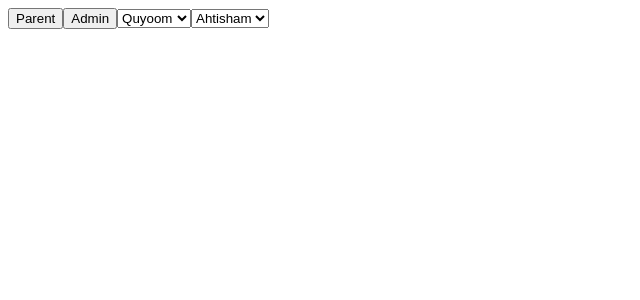
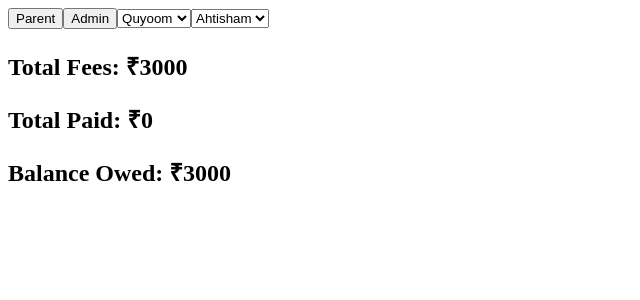
Before and after one commit to Ahtisham-1/fee-ease-react, a React (Vite) app: page / in a window 1280 px wide. Shown: the top 300 px of the page, without its empty margins (0-640 px from the left). Built offline with nearby package versions, Linux system fonts and the light colour scheme.

Commit message:
feat: Add transaction total and balance calculation

```diff
--- a/src/App.tsx
+++ b/src/App.tsx
@@ -1,6 +1,6 @@
 import { useState } from "react";
 import Header from "./Components/Header";
-import { initialStudents, initialParents } from "./data";
+import { initialStudents, initialParents, initialFees, initialTransactions } from "./data";
 import ParentDashboard from "./Components/ParentDashboard";
 import AdminDashboard from "./Components/AdminDashboard";
 
@@ -14,9 +14,11 @@ export default function App() {
           <ParentDashboard
             students={initialStudents}
             parents={initialParents}
+            fees={initialFees}
+            transactions={initialTransactions}
           />
         ) : (
-          <AdminDashboard  />
+          <AdminDashboard />
         )}
       </div>
     </>
--- a/src/Components/ParentDashboard.tsx
+++ b/src/Components/ParentDashboard.tsx
@@ -1,20 +1,49 @@
-import type { Student, Parent } from "../types";
+import type { Student, Parent, Fee, Transaction } from "../types";
 import { useState } from "react";
-
 type ParentDashboardProps = {
   students: Student[];
   parents: Parent[];
+  fees: Fee[];
+  transactions: Transaction[];
 };
 
-function ParentDashboard({ students, parents }: ParentDashboardProps) {
+function ParentDashboard({ students, parents, fees, transactions }: ParentDashboardProps) {
   const [selectedParentId, setSelectedParentId] = useState("P1");
+  const [selectedStudentId, setSelectedStudentId] = useState("S1");
 
   const filteredStudents = students.filter(
     (fs) => fs.connectingId === selectedParentId,
   );
+  const filteredFees = fees.filter(
+    (ff) => ff.studentFeesConnectingID === selectedStudentId,
+  );
+  const totalFees = filteredFees.reduce((acc, current) => {
+    return acc + current.fees;
+  }, 0);
+
+  const filteredTransactions = transactions.filter(
+    (t) => t.studentId === selectedStudentId,
+  );
+
+  const totalPaid = filteredTransactions.reduce((acc, current) => {
+    return acc + current.paidAmount;
+  }, 0);
+
+  const balance = totalFees - totalPaid;
   return (
     <>
-      <select onChange={(e) => setSelectedParentId(e.target.value)}>
+      <select
+        onChange={(e) => {
+          const newParentId = e.target.value;
+          setSelectedParentId(newParentId);
+          const newchildren = students.filter(
+            (sf) => sf.connectingId === newParentId,
+          );
+          if (newchildren.length > 0) {
+            setSelectedStudentId(newchildren[0].studentId);
+          }
+        }}
+      >
         {parents.map((p) => (
           <option value={p.parentId} key={p.parentId}>
             {p.parentName}
@@ -22,13 +51,17 @@ function ParentDashboard({ students, parents }: ParentDashboardProps) {
         ))}
       </select>
 
-      <select>
+      <select onChange={(e) => setSelectedStudentId(e.target.value)}>
         {filteredStudents.map((ps) => (
           <option value={ps.studentId} key={ps.studentId}>
             {ps.studentName}
           </option>
         ))}
       </select>
+
+      <h2>Total Fees: ₹{totalFees}</h2>
+      <h2>Total Paid: ₹{totalPaid}</h2>
+      <h2>Balance Owed: ₹{balance}</h2>
     </>
   );
 }
```
